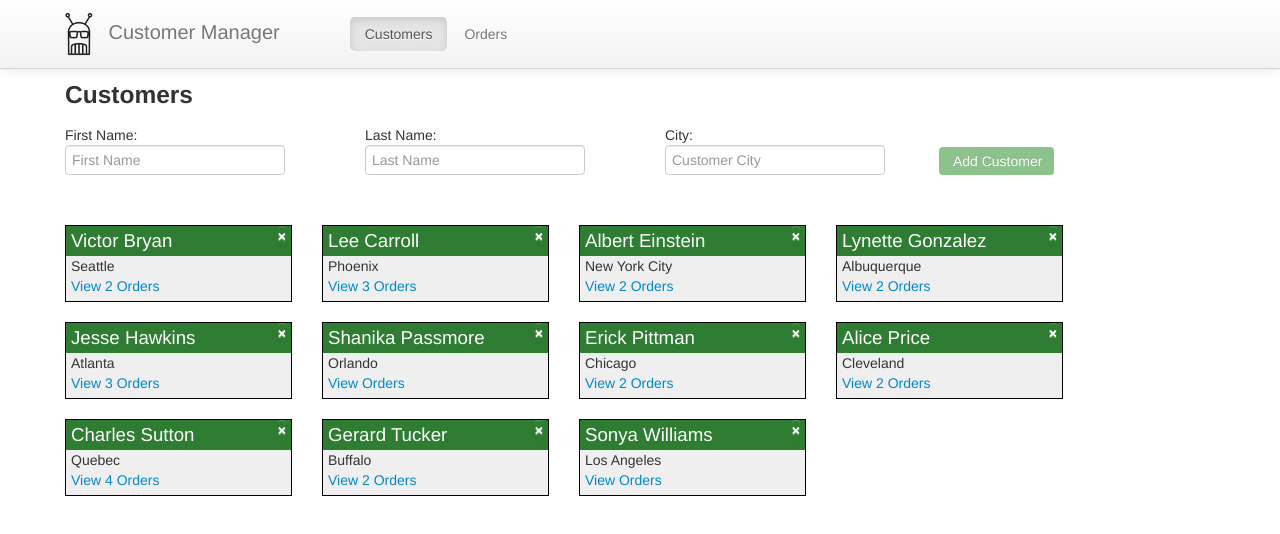
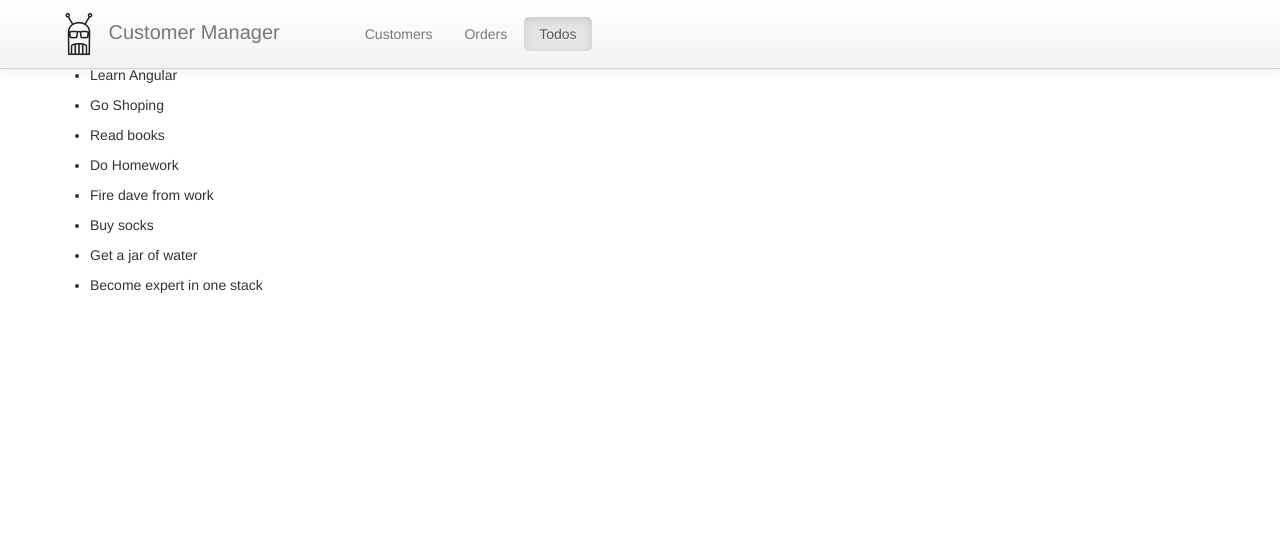
Before and after one commit to Anuj-Shrestha/CustomerApp, a website: page index.html at #/todos in a window 1280 px wide. Drawn offline with Linux system fonts and the light colour scheme; files whose address does not match are found by name.

Commit message:
CA-3 Add static todo list

```diff
--- a/app.js
+++ b/app.js
@@ -4,6 +4,11 @@ var app = angular.module('customerApp', ['ngRoute']);
 
 app.config(function ($routeProvider) {
     $routeProvider
+        .when('/todos',
+            {
+                controller: 'TodosController',
+                templateUrl: 'views/todo.html'
+            })
         .when('/customers',
             {
                 controller: 'CustomerController',
--- a/controllers/customerController.js
+++ b/controllers/customerController.js
@@ -69,3 +69,7 @@ app.controller('CustomerOrdersController', function ($scope, $routeParams, custo
             $scope.customer = customerService.getCustomerById(customerId);
     }
 });
+
+app.controller('TodosController', function ($scope, todoService) {
+    $scope.todos = todoService.getTodos();
+});
--- a/index.html
+++ b/index.html
@@ -5,7 +5,7 @@
     <title>Customer Manager</title>
     <link href="assets/css/bootstrap.min.css" rel="stylesheet" />
     <link href="assets/css/bootstrap-responsive.min.css" rel="stylesheet" />
-    <link href="assets/css/style.css" rel="stylesheet"/>
+    <link href="assets/css/style.css" rel="stylesheet" />
 </head>
 
 <body>
@@ -21,6 +21,9 @@
                     </li>
                     <li data-ng-class="{'active':getClass('/orders')}">
                         <a href="#/orders">Orders</a>
+                    </li>
+                    <li data-ng-class="{'active':getClass('/todos')}">
+                        <a href="#/todos">Todos</a>
                     </li>
                 </ul>
             </div>
@@ -39,6 +42,7 @@
     <script src="./app.js"></script>
     <script src="./controllers/customerController.js"></script>
     <script src="./services/customerService.js"></script>
+    <script src="./services/todoService.js"></script>
 </body>
 
 </html>
--- /dev/null
+++ b/services/todoService.js
@@ -0,0 +1,17 @@
+// Service for adding, editing, removing todos
+
+app.service('todoService', function () {
+    this.getTodos = function () {
+        return todos;
+    }
+    var todos = [
+        { id: 1, task: 'Learn Angular', isCompleted: false },
+        { id: 2, task: 'Go Shoping', isCompleted: false },
+        { id: 3, task: 'Read books', isCompleted: false },
+        { id: 4, task: 'Do Homework', isCompleted: false },
+        { id: 5, task: 'Fire dave from work', isCompleted: false },
+        { id: 6, task: 'Buy socks', isCompleted: false },
+        { id: 7, task: 'Get a jar of water', isCompleted: false },
+        { id: 8, task: 'Become expert in one stack', isCompleted: false },
+    ];
+});
--- /dev/null
+++ b/views/todo.html
@@ -0,0 +1,5 @@
+<div>
+    <ul data-ng-repeat="todo in todos">
+        <li>{{todo.task}}</li>
+    </ul>
+</div>
```
